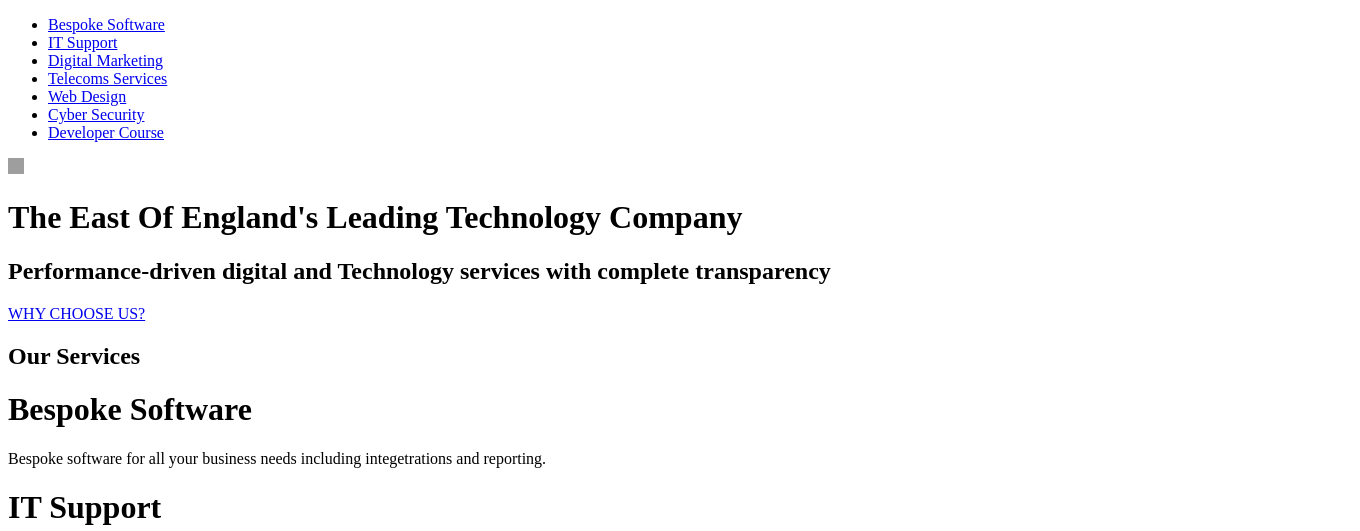
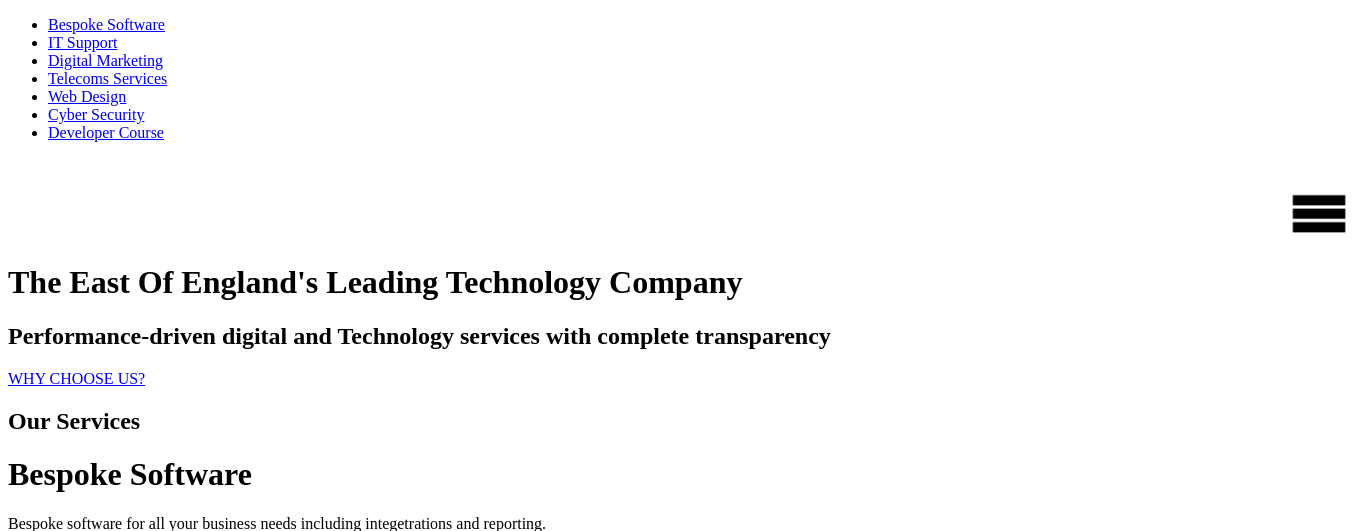
Before and after one commit to ChristopherMorriss/Netmatters-Website-Clone-ChristopherMorriss, a PHP site: page / in a window 1360 px wide. Shown: the top 531 px of the page. Run offline with PHP 8.4, Linux system fonts and the light colour scheme; style sheets or scripts are compiled from the project's sources; grey boxes are pictures that could not be loaded.

Commit message:
Added colours from original page

```diff
--- /dev/null
+++ b/css/style.css
@@ -0,0 +1,9 @@
+/* line 2, ../../../OneDrive/Documents/GitHub/Netmatters-Website-Clone-ChristopherMorriss/scss/style.scss */
+.icon {
+  margin-left: 1281px;
+  margin-top: 27px;
+  height: 54px;
+  width: 60px;
+}
+
+/*# sourceMappingURL=style.css.map */
--- a/scss/style.scss
+++ b/scss/style.scss
@@ -1,9 +1,9 @@
 
 .icon {
-    display: inline-block;
-    width: 1em;
-    height: 1em;
-    stroke-width: 0;
-    stroke: currentColor;
-    fill: currentColor;
+    //y:1281;
+    //x:27;
+    margin-left: 1281px;
+    margin-top: 27px;
+    height:54px;
+    width:60px;
   }
--- /dev/null
+++ b/scss/utilities/_variables.scss
@@ -0,0 +1,9 @@
+// Colours
+$purple : #926fb1;
+$pink_red: #f62459;
+$dark_red: #CE4125;
+$grey_blue: #67809F;
+$green: #2ECC71;
+$blue: #4183D7;
+$grey: #84858F;
+$background_black: #333645;
```
Also changed, not shown: img/menu.png (renamed from img/PNG/menu.png), 1 other file.
